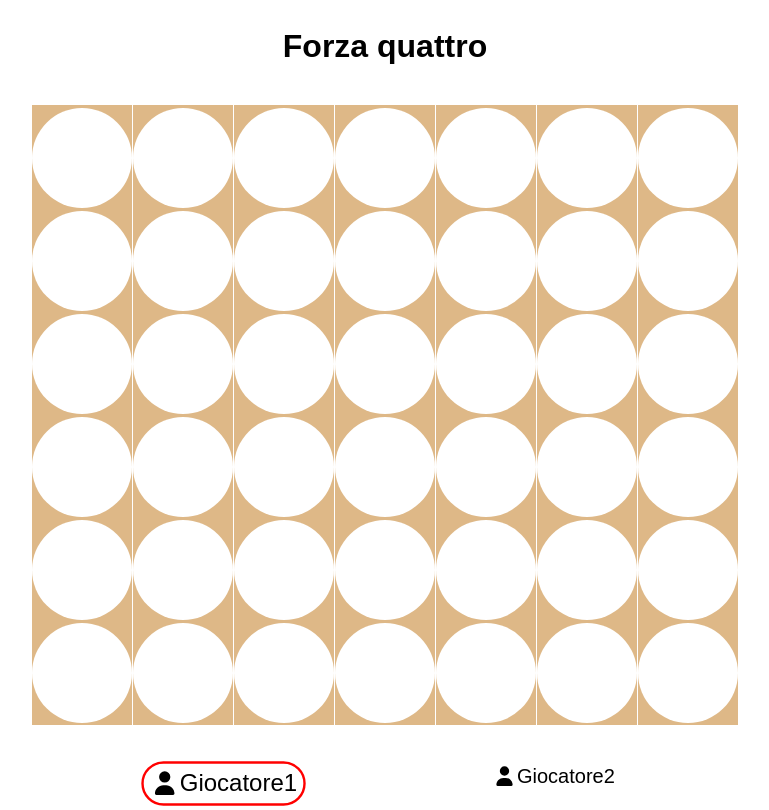
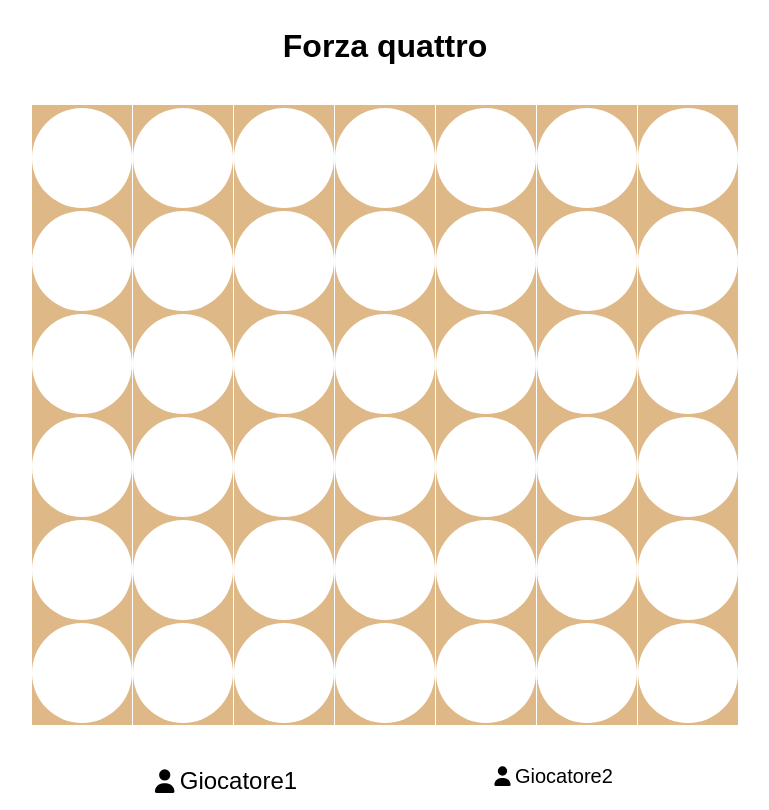
Before and after one commit to Gian1020/forza-quattro, an Angular app: page / in a window 1280 px wide. Shown: the whole page, without its empty margins (255-1024 px from the left). Built offline with nearby package versions, Linux system fonts and the light colour scheme.

Commit message:
migliorare css e inserire controlli per le diagonali

```diff
--- a/src/app/app.css
+++ b/src/app/app.css
@@ -49,7 +49,7 @@ h1{
     color: black;
 }
 .giocatore1 {
-  border: 2px solid red;
+
   transform: scale(1.2); /* zoom leggero */
   transition: transform 0.2s, border 0.2s; /* animazione morbida */
   border-radius: 20px;
@@ -57,16 +57,9 @@ h1{
 }
 
 .giocatore2 {
-  border: 2px solid #f7f728;
+
   transform: scale(1.2);
   transition: transform 0.2s, border 0.2s;
   border-radius: 20px;
   padding: 5px;
 }
-
-.default {
-  border: 2px solid transparent;
-  transform: scale(1);
-  transition: transform 0.2s, border 0.2s;
-
-}
--- a/src/app/app.html
+++ b/src/app/app.html
@@ -11,13 +11,11 @@
     </div>
     <div class="riga-giocatori">
         <div [ngClass]="{
-      'giocatore1': giocatoreDiTurno === 1,
-      'default': giocatoreDiTurno !== 1 && giocatoreDiTurno !== 2
+      'giocatore1': giocatoreDiTurno === 1
     }"><fa-icon [icon]="faUser"></fa-icon><span>Giocatore1</span> </div>
         <div [ngClass]="{
 
       'giocatore2': giocatoreDiTurno === 2,
-      'default': giocatoreDiTurno !== 1 && giocatoreDiTurno !== 2
     }"><fa-icon [icon]="faUser"></fa-icon><span>Giocatore2</span></div>
     </div>
 </div>
```
